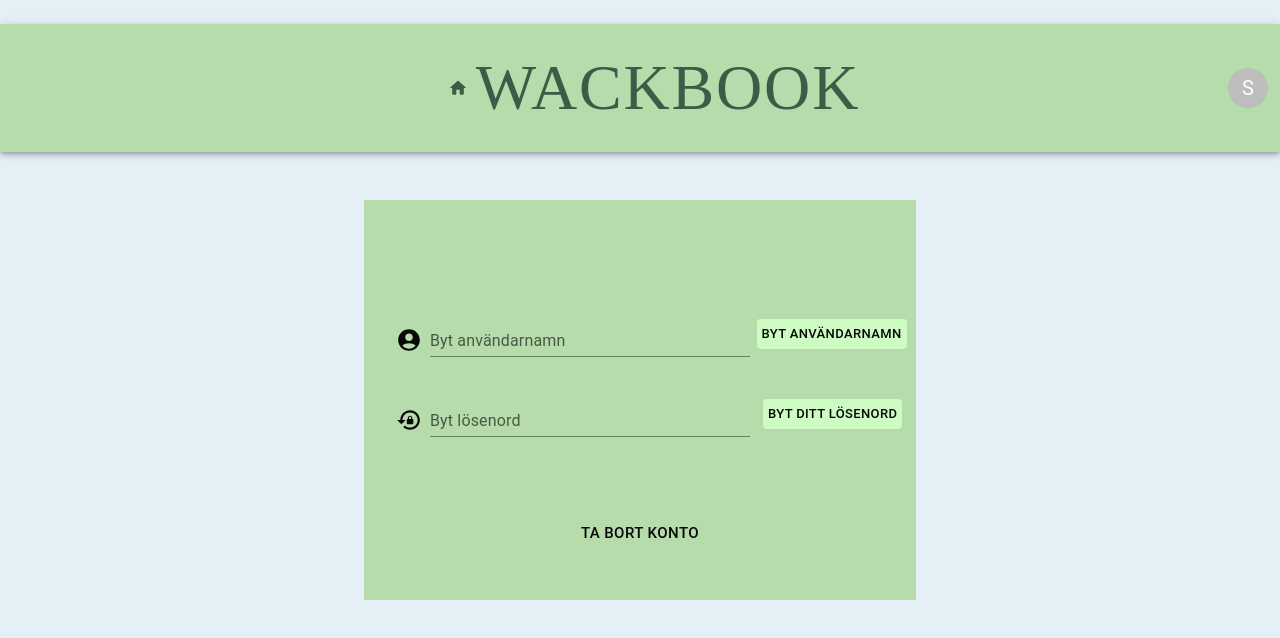
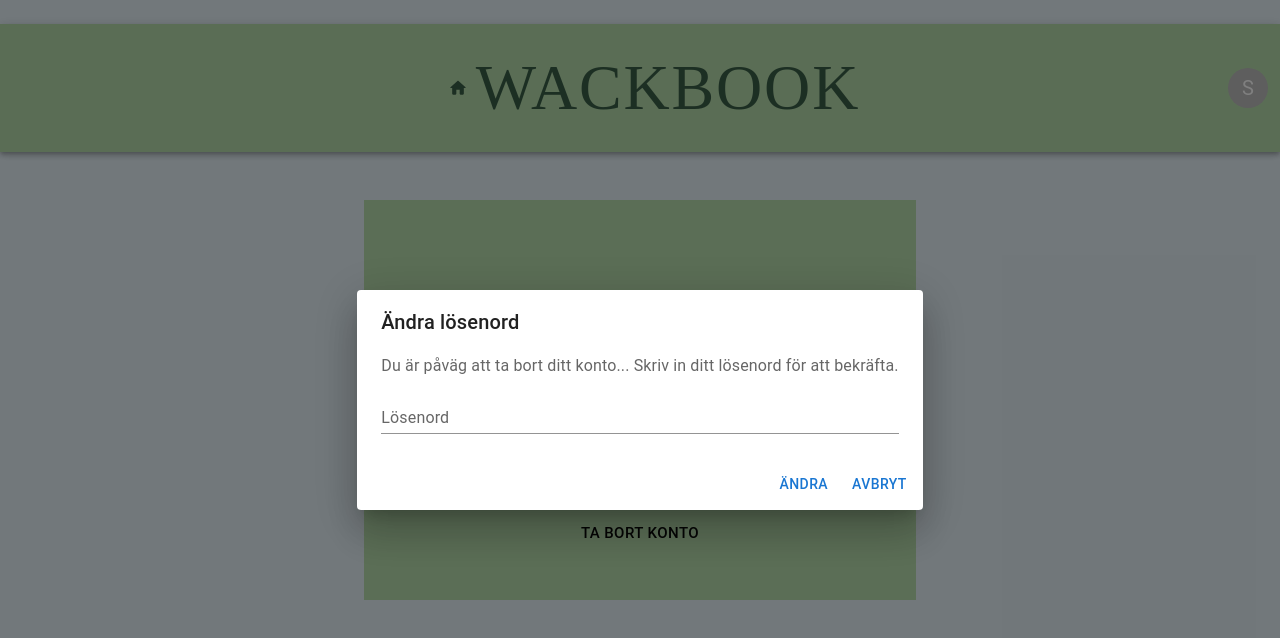
Before and after one commit to olelwow/wack-book, a React (Create React App) app: page /AccountSettingsPage in a window 1280 px wide. Both pictures are taken after a click on the button "BYT ANVÄNDARNAMN". Shown: the top 638 px of the page. Built offline with nearby package versions, Linux system fonts and the light colour scheme.

Commit message:
AccountSettingsFeatures

```diff
--- a/src/Components/AccountSettings.js
+++ b/src/Components/AccountSettings.js
@@ -7,7 +7,6 @@ import { LockReset } from "@mui/icons-material";
 import TextField from "@mui/material/TextField";
 import Button from "@mui/material/Button";
 import Typography from "@mui/material/Typography";
-import GenerateCaesarCipher from "./CaesarCipher";
 import FormDialog from "./ChangePwOrUsnDialog";
 
 import { useState } from "react";
@@ -16,65 +15,6 @@ const AccountSettings = ({ setLoggedInUser, loggedInUser }) => {
   const [newUserName, setNewUserName] = useState("");
   const [newPassWord, setNewPassWord] = useState("");
   const [alertOpen, setAlertOpen] = useState(false);
-
-  const changeUserName = () => {
-    let existingData = JSON.parse(localStorage.getItem("users")) || [];
-
-    let i;
-    let user = {};
-    // eftersom i och user används senare deklareras den utanför for-loopen.
-
-    for (i = 0; i < existingData.length; i++) {
-      if (existingData[i][3] === loggedInUser) {
-        const name = newUserName.split(".");
-        user = {
-          0: name[0],
-          1: name[1],
-          2: existingData[i][2],
-          3: newUserName.toLowerCase(),
-        };
-      }
-    }
-    setLoggedInUser(newUserName);
-    existingData[i - 1] = user;
-    // Ersätter gamla användaren med det nya namnet. Samma lösenord fortf.
-
-    localStorage.setItem("users", JSON.stringify(existingData));
-    // Sparar i localStorage.
-  };
-
-  const changePassWord = () => {
-    const { Encrypt } = GenerateCaesarCipher(
-      13,
-      "abcdefghijklmnopqrstuvwxyz0123456789!@#$%^&*()-_=+;:,.<>?/".split("")
-      // Tar in möjliga tecken genom strängen ovan, och flyttar x antal steg
-      // beroende på skiftvärdet, i detta fall 13 steg.
-    );
-
-    let existingData = JSON.parse(localStorage.getItem("users")) || [];
-
-    let i;
-    let user = {};
-    // eftersom i och user används senare deklareras den utanför for-loopen.
-
-    for (i = 0; i < existingData.length; i++) {
-      if (existingData[i][3] === loggedInUser) {
-        user = {
-          0: existingData[i][0],
-          1: existingData[i][1],
-          2: Encrypt(newPassWord),
-          3: existingData[i][3],
-        };
-      }
-    }
-    existingData[i - 1] = user;
-    // Ersätter gamla lösenordet med det nya.
-    console.log("password changed");
-
-    localStorage.setItem("users", JSON.stringify(existingData));
-    // Sparar i localStorage.
-    setNewPassWord("");
-  };
 
   const handleAlertClose = () => {
     setAlertOpen(false);
@@ -116,7 +56,7 @@ const AccountSettings = ({ setLoggedInUser, loggedInUser }) => {
             />
             <Button
               size="small"
-              onClick={changeUserName}
+              onClick={(e) => setAlertOpen(e.target)}
               sx={{
                 color: "#070707",
                 backgroundColor: "#cefac3",
@@ -154,7 +94,7 @@ const AccountSettings = ({ setLoggedInUser, loggedInUser }) => {
               Byt ditt lösenord
             </Button>
           </Box>
-          <Button size="large" sx={{ color: "#070707", marginTop: "5em" }}>
+          <Button onClick={(e) => setAlertOpen(e.target)} size="large" sx={{ color: "#070707", marginTop: "5em" }}>
             Ta bort konto
           </Button>
         </Box>
@@ -162,12 +102,13 @@ const AccountSettings = ({ setLoggedInUser, loggedInUser }) => {
       <FormDialog
         isOpen={alertOpen}
         onClose={handleAlertClose}
-        changeThis="Lösenord"
-        changeTo="Detta"
         setLoggedInUser={setLoggedInUser}
         loggedInUser={loggedInUser}
         newPassWord={newPassWord}
         setNewPassWord={setNewPassWord}
+        newUserName={newUserName}
+        setNewUserName={setNewUserName}
+
       />
     </React.Fragment>
   );
--- a/src/Components/ChangePwOrUsnDialog.js
+++ b/src/Components/ChangePwOrUsnDialog.js
@@ -7,28 +7,32 @@ import DialogContent from "@mui/material/DialogContent";
 import DialogContentText from "@mui/material/DialogContentText";
 import DialogTitle from "@mui/material/DialogTitle";
 import GenerateCaesarCipher from "./CaesarCipher";
+import { useState } from "react";
 
 export default function FormDialog({
-  changeThis,
-  changeTo,
   isOpen,
   onClose,
   setLoggedInUser,
   loggedInUser,
   newPassWord,
   setNewPassWord,
+  newUserName,
+  setNewUserName,
 }) {
-  const [open, setOpen] = React.useState(false);
 
-  const handleClickOpen = () => {
-    setOpen(true);
-  };
+  const defaultUSNMessage = `Du är påväg att ändra ditt användarnamn... Skriv in ditt lösenord för att fortsätta.`;
+  const defaultPWMessage = `Du är påväg att ändra ditt lösenord... Skriv in ditt gamla lösenord för att fortsätta.`;
+  const defaultDeleteAccountMessage = `Du är påväg att ta bort ditt konto... Skriv in ditt lösenord för att bekräfta.`;
 
-  const handleClose = () => {
-    setOpen(false);
-  };
+  const [passwordCheck, setPasswordCheck] = useState("");
+  const [userNameMessage, setUserNameMessage] = useState(defaultUSNMessage);
+  const [passWordMessage, setPassWordMessage] = useState(defaultPWMessage);
+  const [deleteAccountMessage, setDeleteAccountMessage] = useState(defaultDeleteAccountMessage);
+
+
 
   const changePassWord = () => {
+
     const { Encrypt } = GenerateCaesarCipher(
       13,
       "abcdefghijklmnopqrstuvwxyz0123456789!@#$%^&*()-_=+;:,.<>?/".split("")
@@ -39,11 +43,12 @@ export default function FormDialog({
     let existingData = JSON.parse(localStorage.getItem("users")) || [];
 
     let i;
-    let user = {};
+    let user;
+    const encryptedPassword = Encrypt(passwordCheck);
     // eftersom i och user används senare deklareras den utanför for-loopen.
 
     for (i = 0; i < existingData.length; i++) {
-      if (existingData[i][3] === loggedInUser) {
+      if (existingData[i][3] === loggedInUser && encryptedPassword === existingData[i][2]) {
         user = {
           0: existingData[i][0],
           1: existingData[i][1],
@@ -52,22 +57,96 @@ export default function FormDialog({
         };
       }
     }
+    if (user !== undefined) {
+
+      if (existingData.length > 0) {
+      existingData[i - 1] = user;
+      // Ersätter gamla användaren med det nya namnet. Samma lösenord fortf.
+      }
+      else {
+        existingData[i] = user;
+      }
+      localStorage.setItem("users", JSON.stringify(existingData));
+      // Sparar i localStorage.
+      onClose();
+      setNewPassWord("");
+      } else {
+        setPassWordMessage("Du skrev fel lösenord!");
+      }
+  };
+
+  const changeUserName = () => {
+
+    const { Encrypt } = GenerateCaesarCipher(
+      13,
+      "abcdefghijklmnopqrstuvwxyz0123456789!@#$%^&*()-_=+;:,.<>?/".split("")
+      // Tar in möjliga tecken genom strängen ovan, och flyttar x antal steg
+      // beroende på skiftvärdet, i detta fall 13 steg.
+    );
+
+    let existingData = JSON.parse(localStorage.getItem("users")) || [];
+    const encryptedPassword = Encrypt(passwordCheck);
+    let i;
+    let user;
+    // eftersom i och user används senare deklareras den utanför for-loopen.
+
+    for (i = 0; i < existingData.length; i++) {
+      if (existingData[i][3] === loggedInUser && encryptedPassword === existingData[i][2]) {
+        const name = newUserName.split(".");
+        user = {
+          0: name[0],
+          1: name[1],
+          2: existingData[i][2],
+          3: newUserName.toLowerCase(),
+        };
+
+      } else {
+        console.log(user);
+
+      }
+
+    }
+    if (user !== undefined) {
+    setLoggedInUser(newUserName);
+
     existingData[i - 1] = user;
-    // Ersätter gamla lösenordet med det nya.
-    console.log("password changed");
+    // Ersätter gamla användaren med det nya namnet. Samma lösenord fortf.
 
     localStorage.setItem("users", JSON.stringify(existingData));
     // Sparar i localStorage.
-    setNewPassWord("");
+    onClose();
+    setNewUserName("");
+    } else {
+      setUserNameMessage("Du skrev fel lösenord!");
+    }
+
   };
 
-  return (
+  const deleteAccount = () => {
+    const { Encrypt } = GenerateCaesarCipher(
+      13,
+      "abcdefghijklmnopqrstuvwxyz0123456789!@#$%^&*()-_=+;:,.<>?/".split("")
+      // Tar in möjliga tecken genom strängen ovan, och flyttar x antal steg
+      // beroende på skiftvärdet, i detta fall 13 steg.
+    );
+
+    let existingData = JSON.parse(localStorage.getItem("users")) || [];
+    const encryptedPassword = Encrypt(passwordCheck);
+
+
+
+
+
+  }
+
+
+  if (newUserName !== "") {
+    return (
     <Dialog open={isOpen} onClose={onClose}>
       <DialogTitle>Ändra lösenord</DialogTitle>
       <DialogContent>
         <DialogContentText>
-          Du är påväg att ändra ditt {changeThis} till {changeTo}. Skriv in ditt
-          lösenord för att fortsätta.
+          {userNameMessage}
         </DialogContentText>
         <TextField
           autoFocus
@@ -77,10 +156,66 @@ export default function FormDialog({
           type="password"
           fullWidth
           variant="standard"
+          value={passwordCheck}
+          onChange={(e) => setPasswordCheck(e.target.value)}
         />
       </DialogContent>
       <DialogActions>
-        <Button onClick={onClose}>Ändra</Button>
+        <Button onClick={changeUserName}>Ändra</Button>
+        <Button onClick={onClose}>Avbryt</Button>
+      </DialogActions>
+    </Dialog>
+    );
+  }
+  else if (newUserName === "" && newPassWord === "") {
+    return (
+      <Dialog open={isOpen} onClose={onClose}>
+        <DialogTitle>Ändra lösenord</DialogTitle>
+        <DialogContent>
+          <DialogContentText>
+            {deleteAccountMessage}
+          </DialogContentText>
+          <TextField
+            autoFocus
+            margin="dense"
+            id="name"
+            label="Lösenord"
+            type="password"
+            fullWidth
+            variant="standard"
+            value={passwordCheck}
+            onChange={(e) => setPasswordCheck(e.target.value)}
+          />
+        </DialogContent>
+        <DialogActions>
+          <Button onClick={changeUserName}>Ändra</Button>
+          <Button onClick={onClose}>Avbryt</Button>
+        </DialogActions>
+      </Dialog>
+      );
+  }
+
+  return (
+    <Dialog open={isOpen} onClose={onClose}>
+      <DialogTitle>Ändra lösenord</DialogTitle>
+      <DialogContent>
+        <DialogContentText>
+        {passWordMessage}
+        </DialogContentText>
+        <TextField
+          autoFocus
+          margin="dense"
+          id="name"
+          label="Lösenord"
+          type="password"
+          fullWidth
+          variant="standard"
+          value={passwordCheck}
+          onChange={(e) => setPasswordCheck(e.target.value)}
+        />
+      </DialogContent>
+      <DialogActions>
+        <Button onClick={changePassWord}>Ändra</Button>
         <Button onClick={onClose}>Avbryt</Button>
       </DialogActions>
     </Dialog>
```
